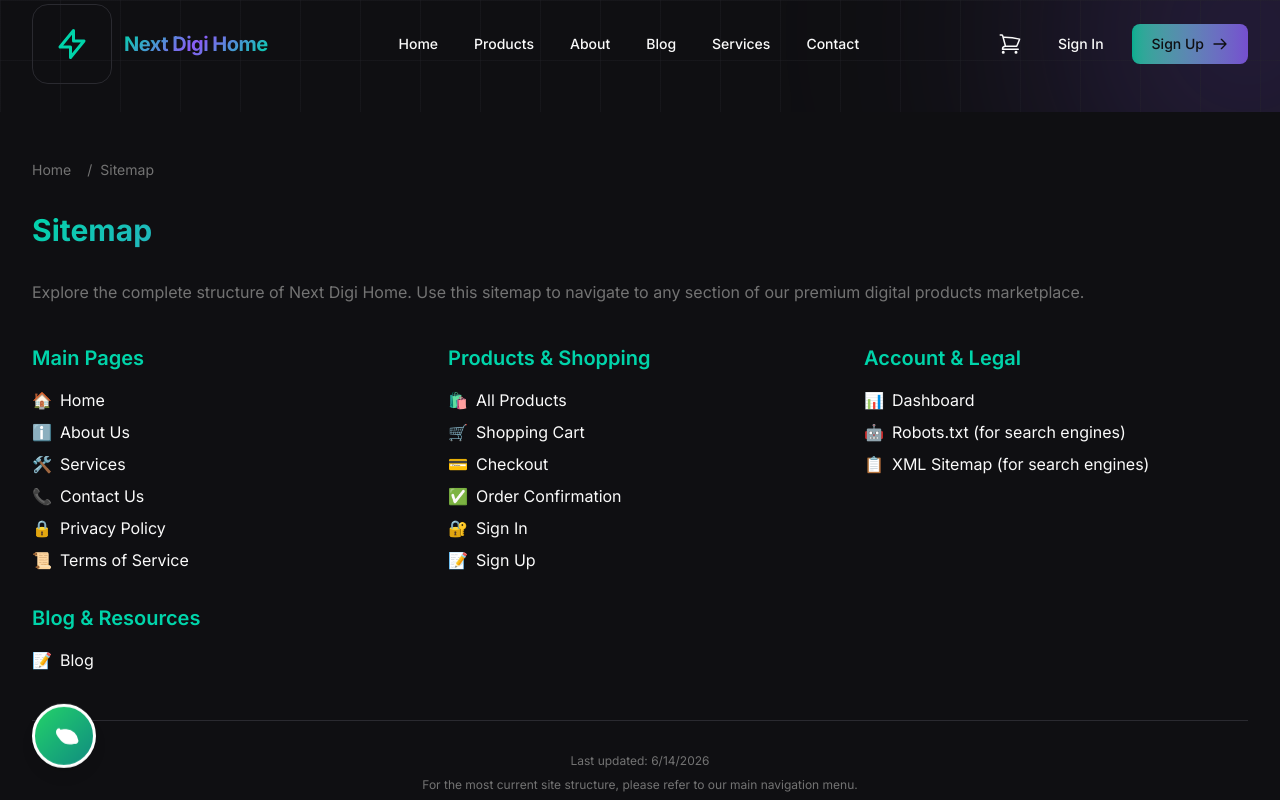
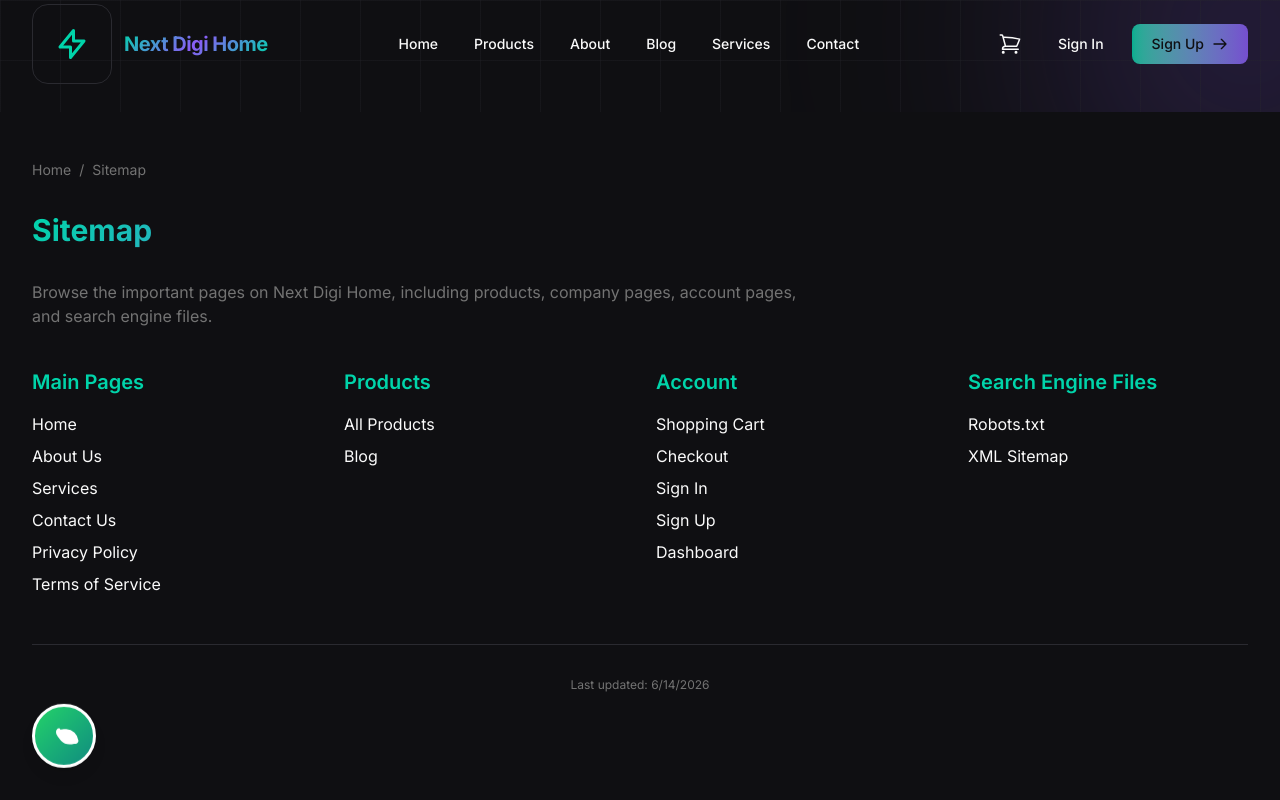
Before and after one commit to imranbanglaweb/FRONTEND-NEXTDIGIHOME, a Next.js app: page /sitemap in a window 1280 px wide. Shown: the top 800 px of the page. Built offline with nearby package versions, Linux system fonts and the light colour scheme; no server answers.

Commit message:
14-06-2026

```diff
--- a/app/sitemap/page.tsx
+++ b/app/sitemap/page.tsx
@@ -1,180 +1,106 @@
-import { Metadata } from "next";
+import type { Metadata } from "next";
+import Link from "next/link";
 import { generatePageMetadata } from "@/app/utils/seo";
-import Link from "next/link";
 
 export const metadata: Metadata = generatePageMetadata({
   title: "Sitemap - Next Digi Home",
-  description: "HTML sitemap of Next Digi Home - Navigate to all important pages of our premium digital products marketplace.",
+  description: "HTML sitemap of Next Digi Home. Navigate to the important public pages of our digital products marketplace.",
   keywords: ["sitemap", "navigation", "site map", "website structure"],
   path: "/sitemap",
 });
 
+type SitemapSection = {
+  title: string;
+  links: Array<{
+    href: string;
+    label: string;
+    external?: boolean;
+  }>;
+};
+
+const sections: SitemapSection[] = [
+  {
+    title: "Main Pages",
+    links: [
+      { href: "/", label: "Home" },
+      { href: "/about", label: "About Us" },
+      { href: "/services", label: "Services" },
+      { href: "/contact", label: "Contact Us" },
+      { href: "/privacy", label: "Privacy Policy" },
+      { href: "/terms", label: "Terms of Service" },
+    ],
+  },
+  {
+    title: "Products",
+    links: [
+      { href: "/products", label: "All Products" },
+      { href: "/blog", label: "Blog" },
+    ],
+  },
+  {
+    title: "Account",
+    links: [
+      { href: "/cart", label: "Shopping Cart" },
+      { href: "/checkout", label: "Checkout" },
+      { href: "/signin", label: "Sign In" },
+      { href: "/signup", label: "Sign Up" },
+      { href: "/dashboard", label: "Dashboard" },
+    ],
+  },
+  {
+    title: "Search Engine Files",
+    links: [
+      { href: "/robots.txt", label: "Robots.txt", external: true },
+      { href: "/sitemap.xml", label: "XML Sitemap", external: true },
+    ],
+  },
+];
+
 export default function SitemapPage() {
   return (
-    <div className="min-h-screen bg-[#0f0f12] text-[#fafafa] py-12">
+    <main className="min-h-screen bg-[#0f0f12] text-[#fafafa] py-12">
       <div className="max-w-7xl mx-auto px-4 sm:px-6 lg:px-8">
-        {/* Breadcrumbs */}
-        <nav className="mb-8 flex items-center space-x-2 text-sm text-[#737373]">
+        <nav className="mb-8 flex items-center gap-2 text-sm text-[#737373]" aria-label="Breadcrumb">
           <Link href="/" className="hover:text-[#00d4aa] transition-colors">
             Home
           </Link>
-          <span className="mx-2">/</span>
+          <span>/</span>
           <span>Sitemap</span>
         </nav>
 
-        <h1 className="text-3xl font-bold gradient-text mb-8">
-          Sitemap
-        </h1>
-
-        <p className="mb-10 text-[#737373]">
-          Explore the complete structure of Next Digi Home. Use this sitemap to navigate to any section of our premium digital products marketplace.
+        <h1 className="text-3xl font-bold gradient-text mb-8">Sitemap</h1>
+        <p className="mb-10 max-w-3xl text-[#737373]">
+          Browse the important pages on Next Digi Home, including products, company pages, account pages, and search engine files.
         </p>
 
-        <div className="grid gap-8 md:grid-cols-2 lg:grid-cols-3">
-          {/* Main Pages */}
-          <div className="space-y-6">
-            <h2 className="text-xl font-semibold mb-4 text-[#00d4aa]">
-              Main Pages
-            </h2>
-            <ul className="space-y-2">
-              <li>
-                <Link href="/" className="flex items-center gap-2 hover:text-[#00d4aa] transition-colors">
-                  <span className="text-[--]">🏠</span>
-                  Home
-                </Link>
-              </li>
-              <li>
-                <Link href="/about" className="flex items-center gap-2 hover:text-[#00d4aa] transition-colors">
-                  <span className="text-[--]">ℹ️</span>
-                  About Us
-                </Link>
-              </li>
-              <li>
-                <Link href="/services" className="flex items-center gap-2 hover:text-[#00d4aa] transition-colors">
-                  <span className="text-[--]">🛠️</span>
-                  Services
-                </Link>
-              </li>
-              <li>
-                <Link href="/contact" className="flex items-center gap-2 hover:text-[#00d4aa] transition-colors">
-                  <span className="text-[--]">📞</span>
-                  Contact Us
-                </Link>
-              </li>
-              <li>
-                <Link href="/privacy" className="flex items-center gap-2 hover:text-[#00d4aa] transition-colors">
-                  <span className="text-[--]">🔒</span>
-                  Privacy Policy
-                </Link>
-              </li>
-              <li>
-                <Link href="/terms" className="flex items-center gap-2 hover:text-[#00d4aa] transition-colors">
-                  <span className="text-[--]">📜</span>
-                  Terms of Service
-                </Link>
-              </li>
-            </ul>
-          </div>
-
-          {/* Products & Shopping */}
-          <div className="space-y-6">
-            <h2 className="text-xl font-semibold mb-4 text-[#00d4aa]">
-              Products & Shopping
-            </h2>
-            <ul className="space-y-2">
-              <li>
-                <Link href="/products" className="flex items-center gap-2 hover:text-[#00d4aa] transition-colors">
-                  <span className="text-[--]">🛍️</span>
-                  All Products
-                </Link>
-              </li>
-              <li>
-                <Link href="/cart" className="flex items-center gap-2 hover:text-[#00d4aa] transition-colors">
-                  <span className="text-[--]">🛒</span>
-                  Shopping Cart
-                </Link>
-              </li>
-              <li>
-                <Link href="/checkout" className="flex items-center gap-2 hover:text-[#00d4aa] transition-colors">
-                  <span className="text-[--]">💳</span>
-                  Checkout
-                </Link>
-              </li>
-              <li>
-                <Link href="/checkout/success" className="flex items-center gap-2 hover:text-[#00d4aa] transition-colors">
-                  <span className="text-[--]">✅</span>
-                  Order Confirmation
-                </Link>
-              </li>
-              <li>
-                <Link href="/signin" className="flex items-center gap-2 hover:text-[#00d4aa] transition-colors">
-                  <span className="text-[--]">🔐</span>
-                  Sign In
-                </Link>
-              </li>
-              <li>
-                <Link href="/signup" className="flex items-center gap-2 hover:text-[#00d4aa] transition-colors">
-                  <span className="text-[--]">📝</span>
-                  Sign Up
-                </Link>
-              </li>
-            </ul>
-          </div>
-
-          {/* Account & Legal */}
-          <div className="space-y-6">
-            <h2 className="text-xl font-semibold mb-4 text-[#00d4aa]">
-              Account & Legal
-            </h2>
-            <ul className="space-y-2">
-              <li>
-                <Link href="/dashboard" className="flex items-center gap-2 hover:text-[#00d4aa] transition-colors">
-                  <span className="text-[--]">📊</span>
-                  Dashboard
-                </Link>
-              </li>
-              <li>
-                <Link href="/robots.txt" className="flex items-center gap-2 hover:text-[#00d4aa] transition-colors" target="_blank" rel="noopener noreferrer">
-                  <span className="text-[--]">🤖</span>
-                  Robots.txt (for search engines)
-                </Link>
-              </li>
-              <li>
-                <Link href="/sitemap.xml" className="flex items-center gap-2 hover:text-[#00d4aa] transition-colors" target="_blank" rel="noopener noreferrer">
-                  <span className="text-[--]">📋</span>
-                  XML Sitemap (for search engines)
-                </Link>
-              </li>
-            </ul>
-          </div>
-
-          {/* Blog & Resources (if available) */}
-          <div className="space-y-6">
-            <h2 className="text-xl font-semibold mb-4 text-[#00d4aa]">
-              Blog & Resources
-            </h2>
-            <ul className="space-y-2">
-              <li>
-                <Link href="/blog" className="flex items-center gap-2 hover:text-[#00d4aa] transition-colors">
-                  <span className="text-[--]">📝</span>
-                  Blog
-                </Link>
-              </li>
-              {/* Add more blog/resource links as needed */}
-            </ul>
-          </div>
+        <div className="grid gap-8 md:grid-cols-2 lg:grid-cols-4">
+          {sections.map((section) => (
+            <section key={section.title} className="space-y-4">
+              <h2 className="text-xl font-semibold text-[#00d4aa]">{section.title}</h2>
+              <ul className="space-y-2">
+                {section.links.map((item) => (
+                  <li key={item.href}>
+                    <Link
+                      href={item.href}
+                      className="hover:text-[#00d4aa] transition-colors"
+                      target={item.external ? "_blank" : undefined}
+                      rel={item.external ? "noopener noreferrer" : undefined}
+                    >
+                      {item.label}
+                    </Link>
+                  </li>
+                ))}
+              </ul>
+            </section>
+          ))}
         </div>
 
-        {/* Footer note */}
-        <div className="mt-12 pt-8 border-t border-[#2a2a30] text-center text-[--] text-xs">
+        <div className="mt-12 pt-8 border-t border-[#2a2a30] text-center text-xs">
           <p className="text-[#737373]">
             Last updated: {new Date().toLocaleDateString()}
           </p>
-          <p className="text-[#737373] mt-2">
-            For the most current site structure, please refer to our main navigation menu.
-          </p>
         </div>
       </div>
-    </div>
+    </main>
   );
 }
```
